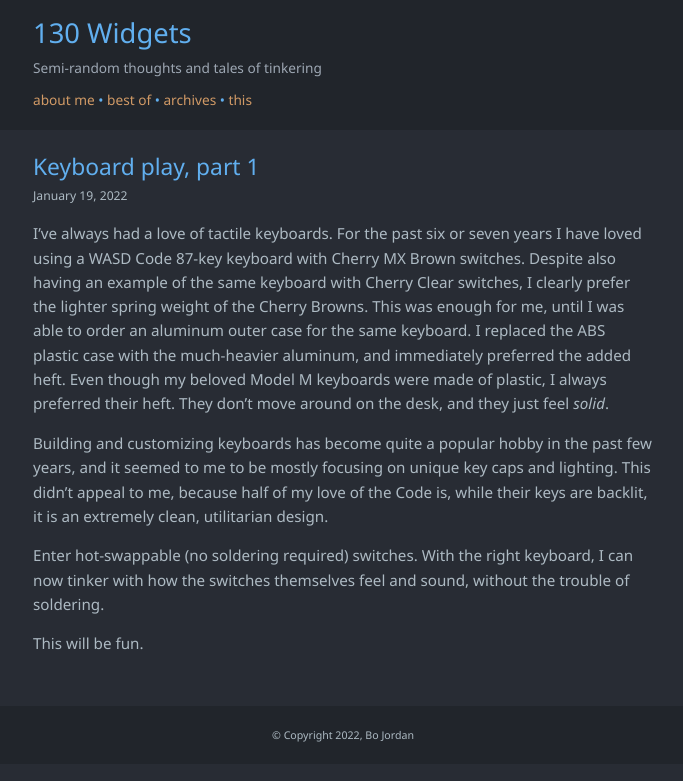
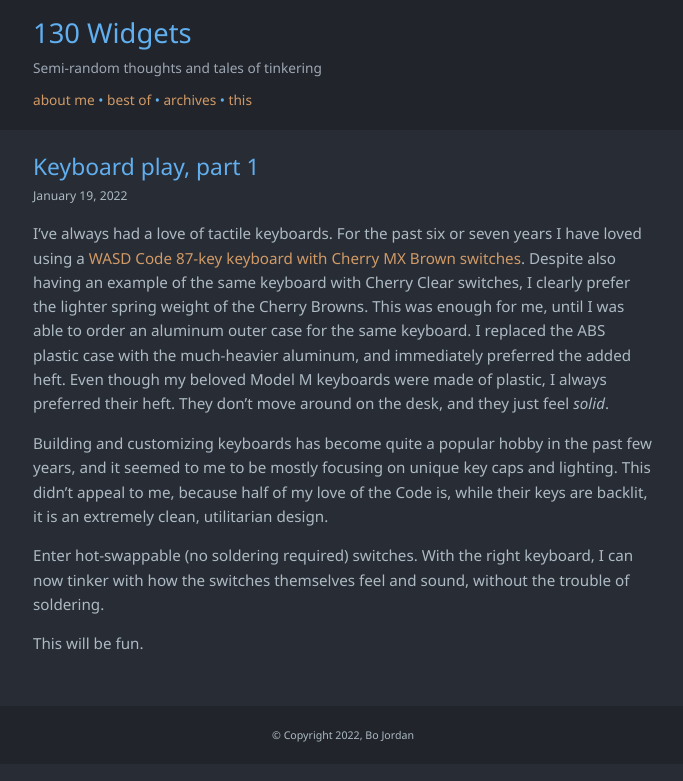
Before and after one commit to bojordan/bojordan.github.io, a Jekyll site: the page built from _posts/2022-01-19-Keyboard-play-part1.md, in a window 1280 px wide. Shown: the top 781 px of the page, without its empty margins (297-980 px from the left). Built offline with Jekyll 4.4.1, drawn with Linux system fonts in a browser that asks for light colours; some of the changed lines change nothing that is shown.

Commit message:
Added links

```diff
--- a/_posts/2022-01-19-Keyboard-play-part1.md
+++ b/_posts/2022-01-19-Keyboard-play-part1.md
@@ -3,7 +3,7 @@
 title: Keyboard play, part 1
 ---
 
-I've always had a love of tactile keyboards. For the past six or seven years I have loved using a WASD Code 87-key keyboard with Cherry MX Brown switches. Despite also having an example of the same keyboard with Cherry Clear switches, I clearly prefer the lighter spring weight of the Cherry Browns. This was enough for me, until I was able to order an aluminum outer case for the same keyboard. I replaced the ABS plastic case with the much-heavier aluminum, and immediately preferred the added heft. Even though my beloved Model M keyboards were made of plastic, I always preferred their heft. They don't move around on the desk, and they just feel _solid_.
+I've always had a love of tactile keyboards. For the past six or seven years I have loved using a [WASD Code 87-key keyboard with Cherry MX Brown switches](https://www.wasdkeyboards.com/code-v3-87-key-mechanical-keyboard-cherry-mx-brown.html). Despite also having an example of the same keyboard with Cherry Clear switches, I clearly prefer the lighter spring weight of the Cherry Browns. This was enough for me, until I was able to order an aluminum outer case for the same keyboard. I replaced the ABS plastic case with the much-heavier aluminum, and immediately preferred the added heft. Even though my beloved Model M keyboards were made of plastic, I always preferred their heft. They don't move around on the desk, and they just feel _solid_.
 
 Building and customizing keyboards has become quite a popular hobby in the past few years, and it seemed to me to be mostly focusing on unique key caps and lighting. This didn't appeal to me, because half of my love of the Code is, while their keys are backlit, it is an extremely clean, utilitarian design.
 
```
